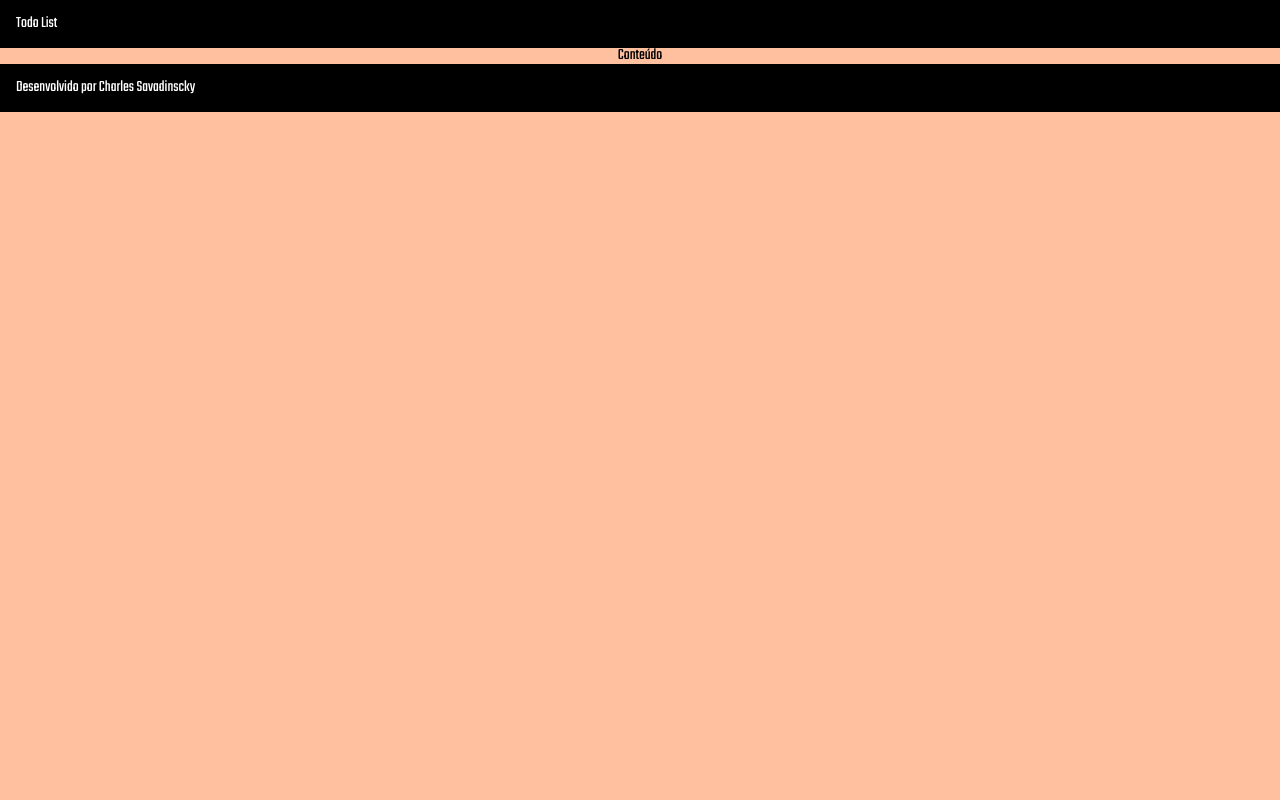
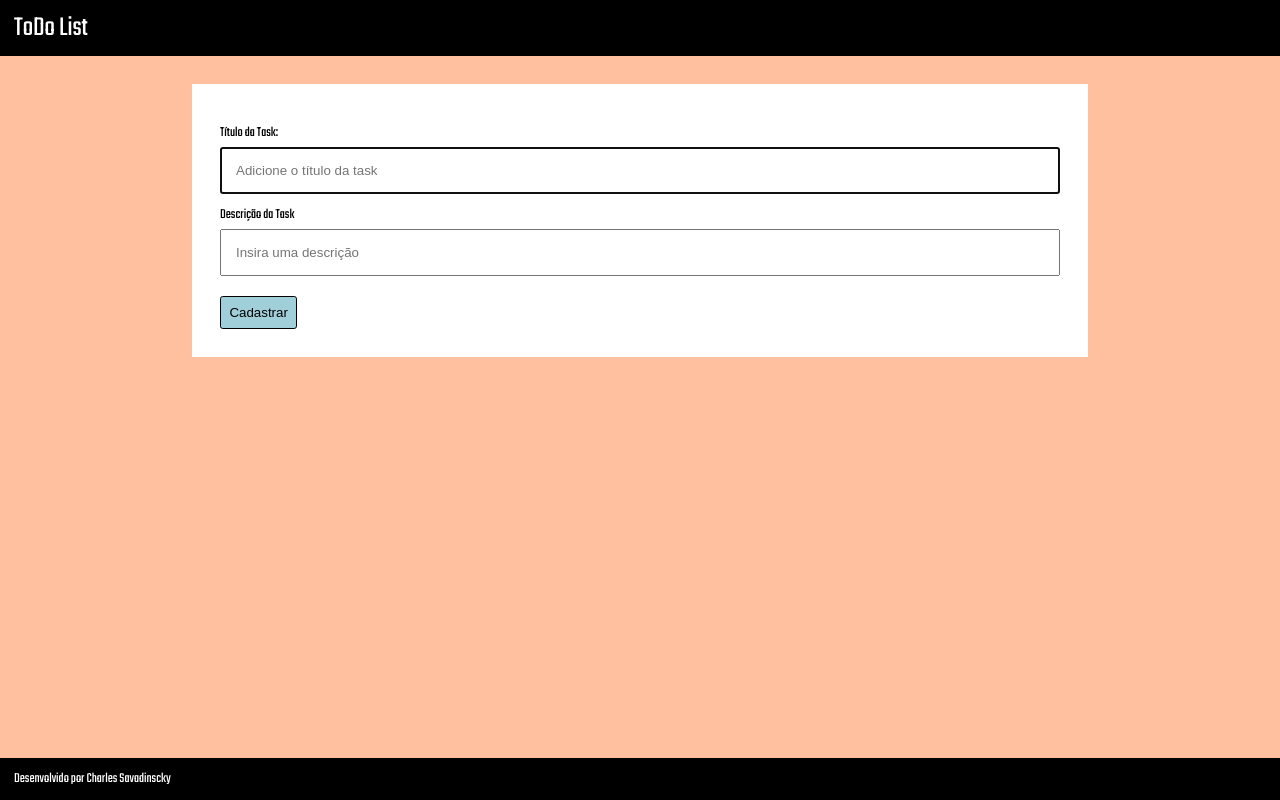
Before and after one commit to CharlesSavadinscky/FormularioLogin, a plain HTML site: page index.html in a window 1280 px wide. Drawn offline with Linux system fonts and the light colour scheme.

Commit message:
correção commit do professor

```diff
--- a/assets/style.css
+++ b/assets/style.css
@@ -1,15 +1,58 @@
+html {
+    font-size: 14px;
+    height: 100%;
+}
+
 body {
     background-color: #ffc09f;
+    display: flex;
+    flex-direction: column;
     font-family: 'Teko', sans-serif;
+    height: 100%;
+    margin: 0;
+}
+
+/* utility classes */
+.btn {
+    background-color: #A0CED9;
+    border: 1px solid #000;
+    border-radius: 0.2rem;
+    margin-top: 0.4rem;
+    padding: 0.6rem;
+}
+
+.btn-info {
+    background-color: beige;
+}
+
+.d-block {
+    display: block;
+}
+
+.m-t-1 {
+    margin-top: 1rem;
+}
+
+.form-vertical {
+    display: flex;
+    flex-direction: column;
+}
+
+.form-vertical label {
+    margin: 1rem 0 0.5rem 0;
+}
+
+.form-vertical input {
+    padding: 1rem;
 }
 
 .headerMain {
-    background-color: black;
-    color: white;
+    background-color: #000;
+    color: #FFF;
     padding: 1rem;
 }
 
-.headerMain .Logo {
+.headerMain .logo {
     font-size: 2rem;
 }
 
@@ -20,8 +63,16 @@ body {
     flex-grow: 1;
 }
 
+.formAddTaskContainer {
+    background-color: #FFF;
+    margin-top: 2rem;
+    max-width: 840px;
+    padding: 2rem;
+    width: 100%;
+}
+
 .footerMain {
-    background-color: black;
-    color: white;
+    background-color: #000;
+    color: #FFF;
     padding: 1rem;
 }
--- a/index.html
+++ b/index.html
@@ -1,6 +1,5 @@
 <!DOCTYPE html>
 <html lang="pt-br">
-
 <head>
     <meta charset="UTF-8">
     <meta name="viewport" content="width=device-width, initial-scale=1.0">
@@ -14,16 +13,44 @@
     <link rel="stylesheet" href="assets/reset.css">
     <link rel="stylesheet" href="assets/style.css">
 </head>
-
 <body>
-    <header class= "headerMain">
+    <header class="headerMain">
         <h1 class="logo">
-            Todo List
+            ToDo List
         </h1>
     </header>
 
     <main class="mainContent">
-        Conteúdo
+        <!-- formulario -->
+        <div class="formAddTaskContainer">
+            <form class="form-vertical" id="frmTask" autocomplete="off">
+                <label for="txtTaskTitle">Título da Task:</label>
+                <input
+                    type="text"
+                    name="txtTaskTitle"
+                    id="txtTaskTitle"
+                    placeholder="Adicione o título da task"
+                    minlength="5"
+                    maxlength="60"
+                    required
+                    autofocus
+                >
+
+                <label for="txtTaskDescription">Descrição da Task</label>
+                <input type="text" name="txtTaskDescription" id="txtTaskDescription" placeholder="Insira uma descrição" maxlength="80">
+
+                <input type="hidden" name="action" value="NEW_TASK" id="frmAction">
+                <input type="hidden" name="frmTaskId" value="" id="frmTaskId">
+
+                <div class="m-t-1">
+                    <button type="submit" class="btn">
+                        Cadastrar
+                    </button>
+                </div>
+            </form>
+        </div>
+
+        <!-- tasks -->
     </main>
 
     <footer class="footerMain">
@@ -32,5 +59,4 @@
 
     <script src="assets/script.js"></script>
 </body>
-
 </html>
```
